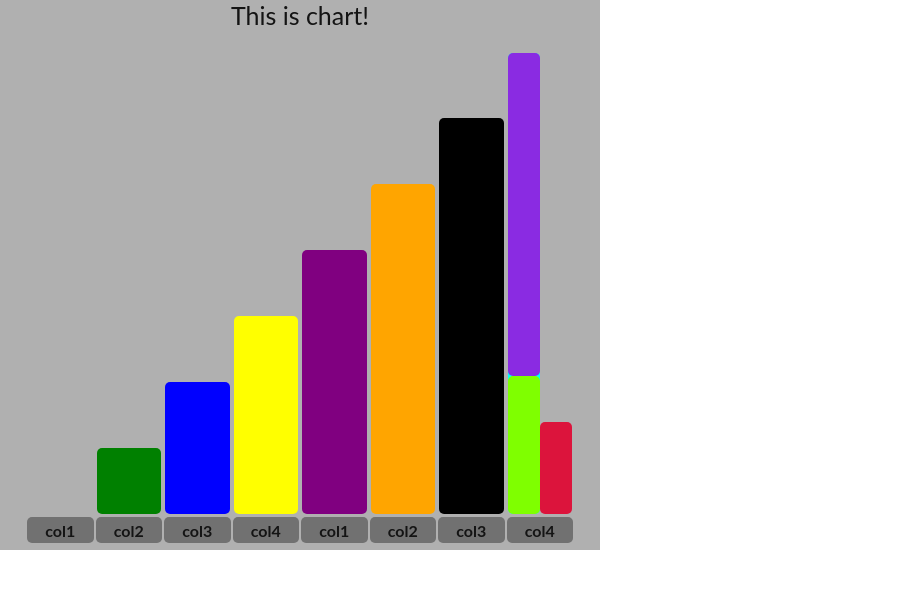
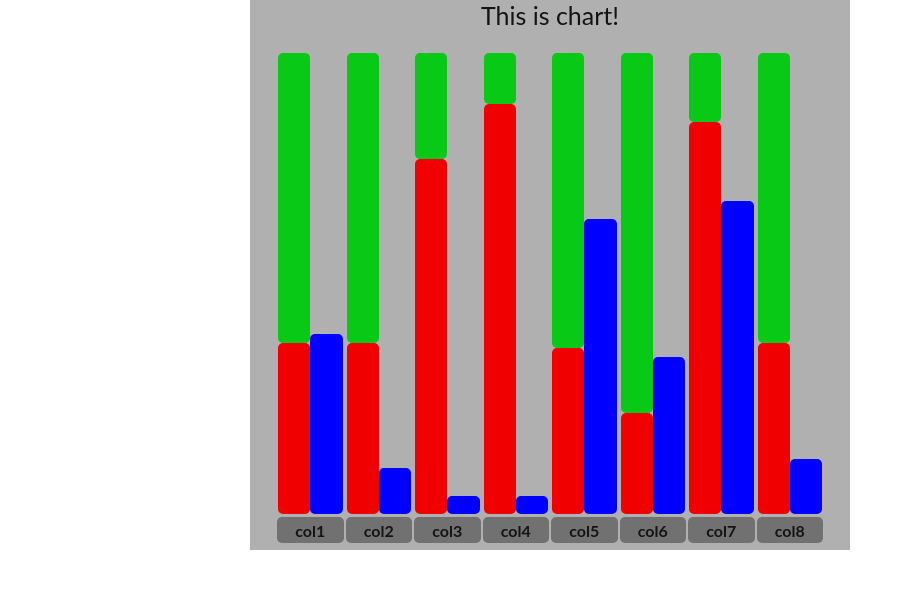
Before and after one commit to 22DP2MNeih/webprog, a PHP site: page /manegment.php in a window 1280 px wide. Shown: the top 589 px of the page, without its empty margins (0-913 px from the left). Run offline with PHP 8.4, Linux system fonts and the light colour scheme; lists and menus that the app fills with data are empty.

Commit message:
Completed chart

```diff
--- a/web_page/css_styles/charts.css
+++ b/web_page/css_styles/charts.css
@@ -77,6 +77,7 @@
 }
 .cell {
     height: 80%;
+    position: relative;
 }
 
 /*.bar:hover {
@@ -93,6 +94,7 @@
 }
 
 .chart_border {
+    position: relative;
     box-shadow: 5px, 5px, 4px, 4px rgba(0, 0, 0, 0.227);
     border: 3px;
     border-color: rgb(54, 54, 54);
@@ -100,6 +102,7 @@
     margin: 0px;
     width: 600px;
     height: 550px;
+    left: 250px;
 }
 
 .chart_label {
--- a/web_page/manegment.php
+++ b/web_page/manegment.php
@@ -69,55 +69,17 @@
                 <div class="chart_label">This is chart!</div>
                 <table class="inner_border", id="chart1">
                     <tr>
-                        <th class="cell"><div class="chart_cell"><div class="bar"></div></div><span class="details_info">Detiled info:</span></th>
-                        <th class="cell"><div class="chart_cell"><div class="bar"></div></div><span class="details_info">Detiled info:</span></th>
-                        <th class="cell"><div class="chart_cell"><div class="bar"></div></div><span class="details_info">Detiled info:</span></th>
-                        <th class="cell"><div class="chart_cell"><div class="bar"></div></div><span class="details_info">Detiled info:</span></th>
-                        <th class="cell"><div class="chart_cell"><div class="bar"></div></div><span class="details_info">Detiled info:</span></th>
-                        <th class="cell"><div class="chart_cell"><div class="bar"></div></div><span class="details_info">Detiled info:</span></th>
-                        <th class="cell"><div class="chart_cell"><div class="bar"></div></div><span class="details_info">Detiled info:</span></th>
-                        <th class="cell">
-                            <div class="chart_cell">
-                                <div class="bar" style="
-                                    height: 100%;
-                                    background-color: aqua;
-                                ">
-                                    <div class="bar_cell" style="
-                                        --bar_cell_height: 70%;
-                                        --bar_cell_cnt: 2;
-                                        background-color: blueviolet;
-                                    ">
 
-                                    </div>
-                                    <div class="bar_cell" style="
-                                        --bar_cell_height: 30%;
-                                        --bar_cell_cnt: 2;
-                                        background-color: chartreuse;
-                                    ">
 
-                                    </div>
-                                </div>
-                                <div class="bar" style="
-                                    height: 20%;"
-                                >
-                                    <div class="bar_cell" style="
-                                        background-color: crimson;
-                                    ">
-
-                                    </div>
-                                </div>
-                            </div>
-                            <span class="details_info">Detiled info:</span>
-                        </th>
                     <tr>
                         <th class="chart_legend" colspan="1">col1</th>
                         <th class="chart_legend" colspan="1">col2</th>
                         <th class="chart_legend" colspan="1">col3</th>
                         <th class="chart_legend" colspan="1">col4</th>
-                        <th class="chart_legend" colspan="1">col1</th>
-                        <th class="chart_legend" colspan="1">col2</th>
-                        <th class="chart_legend" colspan="1">col3</th>
-                        <th class="chart_legend" colspan="1">col4</th>
+                        <th class="chart_legend" colspan="1">col5</th>
+                        <th class="chart_legend" colspan="1">col6</th>
+                        <th class="chart_legend" colspan="1">col7</th>
+                        <th class="chart_legend" colspan="1">col8</th>
                     </tr>
                 </table>
             </div>
--- a/web_page/scripts/chart_fn.js
+++ b/web_page/scripts/chart_fn.js
@@ -1,18 +1,56 @@
 let data = {};
 function setUpChart() {
     console.log("aaa");
+    let arr = [];
     // css_root = document.querySelector(':root');
     // // Set the value of variable --blue to another value (in this case "lightblue")
     // css_root.style.setProperty('--bar_hight', 100);
     let chart = document.getElementById("chart1");
     let columns = chart.rows[0].cells;
-    let col_cnt = chart.rows[0].cells.length;
-    let color_arr = ["red", "green", "blue", "yellow", "purple", "orange", "black", "aqua"];
-    for (let i = 0; i < col_cnt; i++) {
-        columns[i].firstChild.firstChild.style["height"] = "" + i*14.3 + "%";
-        columns[i].firstChild.firstChild.style["background-color"] = color_arr[i];
-        // columns[i].style["background-color"] = "green";
-        // columns[i].style["hight"] = i*14.3 + "%";
-        console.log("aaa2");
+    // let col_cnt = chart.rows[0].cells.length;
+    // let color_arr = ["red", "green", "blue", "yellow", "purple", "orange", "black", "aqua"];
+    // for (let i = 0; i < col_cnt; i++) {
+    //     columns[i].firstChild.firstChild.style["height"] = "" + i*14.3 + "%";
+    //     columns[i].firstChild.firstChild.style["background-color"] = color_arr[i];
+    //     // columns[i].style["background-color"] = "green";
+    //     // columns[i].style["hight"] = i*14.3 + "%";
+    //     console.log("aaa2");
+    // }
+    // Math.floor(Math.random() * 10);
+    // --good: #08c915;
+    // --nodata: #aaaaaa;
+    // --avrg: #ffcc00;
+    // --bad: #f10000;
+    const cols = 8;
+    let html_string = "";
+    for (let i = 0; i < cols; i++) {
+        let good_percentage = Math.floor(Math.random() * 80);
+        let second_bar = Math.floor(Math.random() * 100);
+        let data_points = Math.floor(Math.random() * 1000);
+        html_string +=`
+        <th class="cell">
+            <div class="chart_cell">
+                <div class="bar" style="height: 100%;">
+                    <div class="bar_cell" style="
+                        --bar_cell_height:` + good_percentage + `%;
+                        --bar_cell_cnt: 2;
+                        background-color: var(--good);
+                    "></div>
+                    <div class="bar_cell" style="
+                        --bar_cell_height:` + (100 - good_percentage) + `%;
+                        --bar_cell_cnt: 2;
+                        background-color: var(--bad);
+                    "></div>
+                </div>
+                <div class="bar" style="height: ` + second_bar + `%;">
+                    <div class="bar_cell" style="
+                        background-color: blue;
+                    "></div>
+                </div>
+            </div>
+            <span class="details_info2">Detiled info:<br>Good: ` + good_percentage + `%<br>Bad: ` + (100 - good_percentage) + `%<br>Data2: ` + second_bar + `%<br>Data points: ` + data_points + `</span>
+        </th>`;
     }
+    chart.rows[0].innerHTML += html_string;
+
 }
```
Also changed, not shown: other parts of web_page/css_styles/charts.css (+38 -8 lines).
